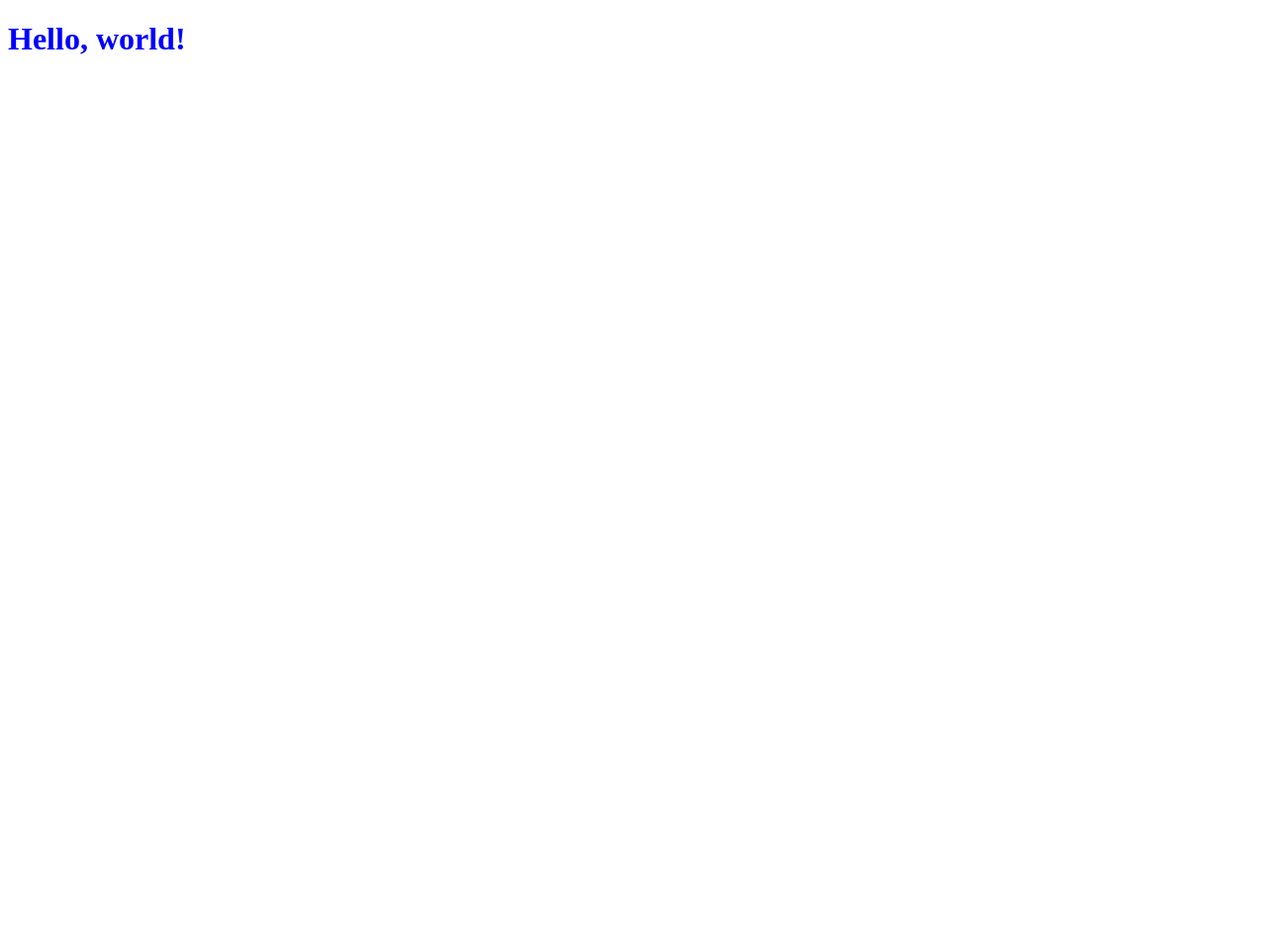
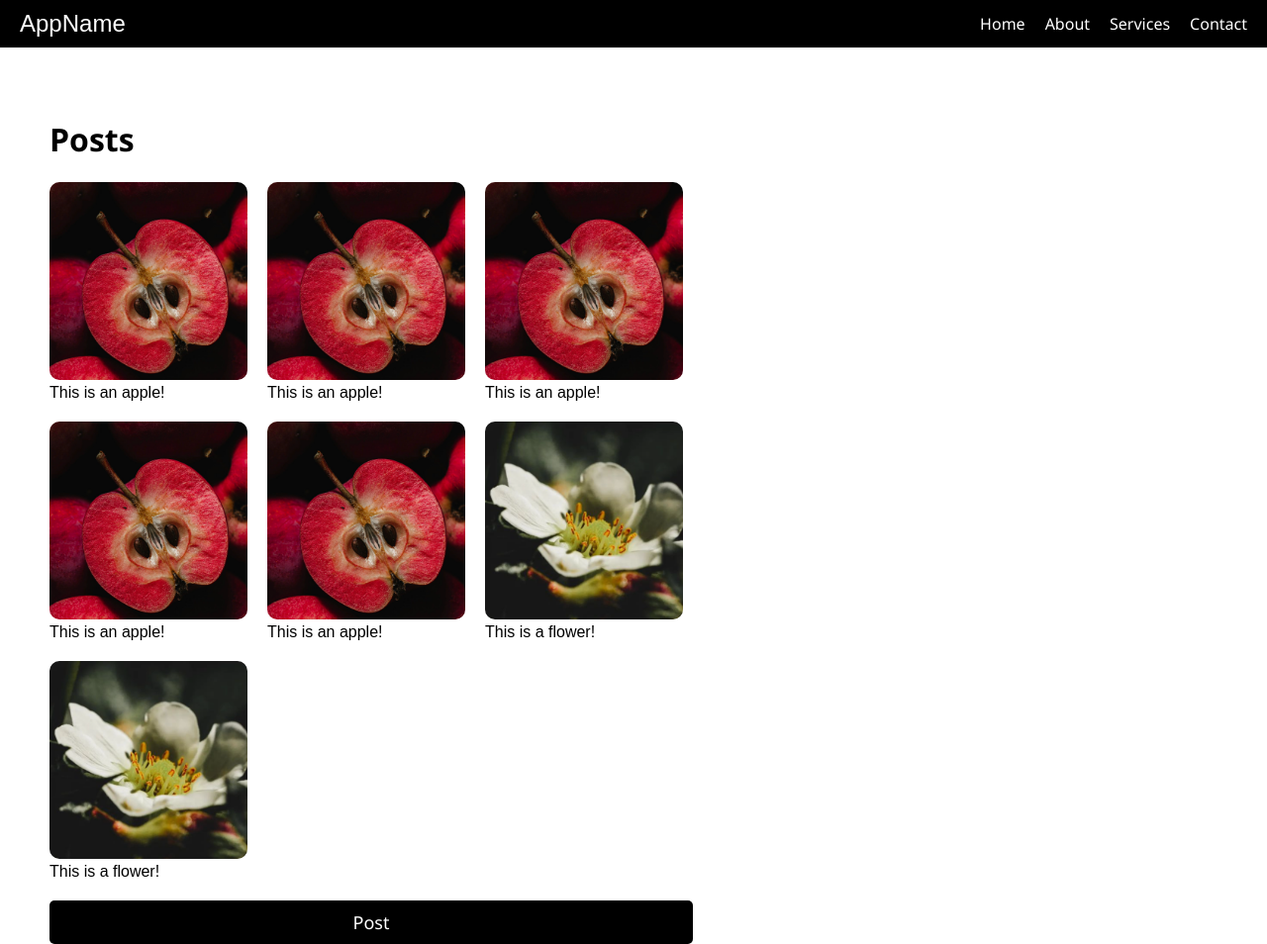
Before and after one commit to vaeyias/rec-5-prep, a website: page index.html in a window 1280 px wide. Shown: the whole page at 99% size. Before the commit the page ends 800 px from the top, so only its background shows below. Drawn offline with Linux system fonts and the light colour scheme.

Commit message:
set up prep with html + css

```diff
--- a/index.html
+++ b/index.html
@@ -3,10 +3,56 @@
 <head>
     <meta charset="UTF-8">
     <meta name="viewport" content="width=device-width, initial-scale=1.0">
-    <title>My HTML and CSS Example</title>
+    <title>Prep 5</title>
     <link rel="stylesheet" href="styles.css">
 </head>
 <body>
-    <h1>Hello, world!</h1>
+    <nav class="navbar">
+        <div class="navbar-brand">AppName</div>
+        <ul class="navbar-links">
+            <li><a href="#home">Home</a></li>
+            <li><a href="#about">About</a></li>
+            <li><a href="#services">Services</a></li>
+            <li><a href="#contact">Contact</a></li>
+        </ul>
+    </nav>
+    <div class="main-container" style="display:flex; justify-items: center;">
+        <div style="display:flex; justify-items: center;">
+            <div style="display:flex; flex-direction: column;">
+                <h1>Posts</h1>
+                <div class="posts">
+                    <div>
+                        <img src="assets/images/apple.png">
+                        <p>This is an apple!</p>
+                    </div>
+                    <div>
+                        <img src="assets/images/apple.png">
+                        <p>This is an apple!</p>
+                    </div>
+                    <div>
+                        <img src="assets/images/apple.png">
+                        <p>This is an apple!</p>
+                    </div>
+                    <div>
+                        <img src="assets/images/apple.png">
+                        <p>This is an apple!</p>
+                    </div>
+                    <div>
+                        <img src="assets/images/apple.png">
+                        <p>This is an apple!</p>
+                    </div>
+                    <div>
+                        <img src="assets/images/flower2.png">
+                        <p>This is a flower!</p>
+                    </div>
+                    <div>
+                        <img src="assets/images/flower2.png">
+                        <p>This is a flower!</p>
+                    </div>
+                </div>
+                <button class="pretty-button">Post</button>
+            </div>
+        </div>
+    </div>
 </body>
 </html>
--- a/package.json
+++ b/package.json
@@ -5,12 +5,13 @@
   "main": "index.js",
   "scripts": {
     "test": "echo \"Error: no test specified\" && exit 1",
-    "start": "http-server ."
+    "start": "http-server . -c-1"
   },
   "keywords": [],
   "author": "",
   "license": "ISC",
   "devDependencies": {
-    "http-server": "^14.1.1"
+    "http-server": "^14.1.1",
+    "nodemon": "^3.1.7"
   }
 }
--- a/styles.css
+++ b/styles.css
@@ -1,3 +1,83 @@
 h1 {
-    color: blue;
+    color: rgb(0, 0, 0);
+    font-family:'Segoe UI', Tahoma, Geneva, Verdana, sans-serif;
 }
+
+.main-container {
+    display: flex;
+    justify-content: center;
+    margin: 50px;
+    width: 650px;
+    height: 200px;
+}
+
+img {
+    border-radius: 10px;
+    width: 200px;
+    height: 200px;
+}
+
+
+.posts {
+    display: flex;
+    flex-wrap: wrap;
+    gap: 20px;
+}
+
+p {
+    margin: 0px;
+}
+
+.pretty-button {
+    background-color: #000000; /* Primary color */
+    color: white; /* Text color */
+    font-size: large;
+    font-family: 'Segoe UI', Tahoma, Geneva, Verdana, sans-serif;
+    padding: 10px 20px; /* Top/bottom and left/right padding */
+    border: none; /* No border */
+    border-radius: 5px; /* Slightly rounded corners */
+    cursor: pointer; /* Pointer cursor on hover */
+    transition: background-color 0.3s; /* Smooth transition for background color */
+    margin-top: 20px;
+    margin-bottom: 10px;
+}
+
+.pretty-button:hover {
+    background-color: #e86363; /* Darker shade on hover */
+}
+
+.navbar {
+    display: flex;
+    justify-content: space-between; /* Space between brand and links */
+    align-items: center; /* Center items vertically */
+    background-color: #000000; /* Navbar background color */
+    padding: 10px 20px; /* Padding for the navbar */
+}
+
+.navbar-brand {
+    color: white; /* Brand text color */
+    font-size: 24px; /* Brand text size */
+}
+
+.navbar-links {
+    list-style: none; /* Remove bullet points from list */
+    padding: 0; /* Remove default padding */
+    margin: 0; /* Remove default margin */
+    display: flex; /* Display links in a row */
+}
+
+.navbar-links li {
+    margin-left: 20px; /* Space between links */
+}
+
+.navbar-links a {
+    color: white; /* Link color */
+    text-decoration: none; /* Remove underline */
+    transition: color 0.3s; /* Smooth transition for hover effect */
+    font-family:'Segoe UI', Tahoma, Geneva, Verdana, sans-serif;
+}
+
+body {
+    margin: 0;
+    font-family: Arial, sans-serif;
+}
```
Also changed, not shown: assets/images/apple.png (added), assets/images/flower.png (added), assets/images/flower2.png (added), 1 other file.
